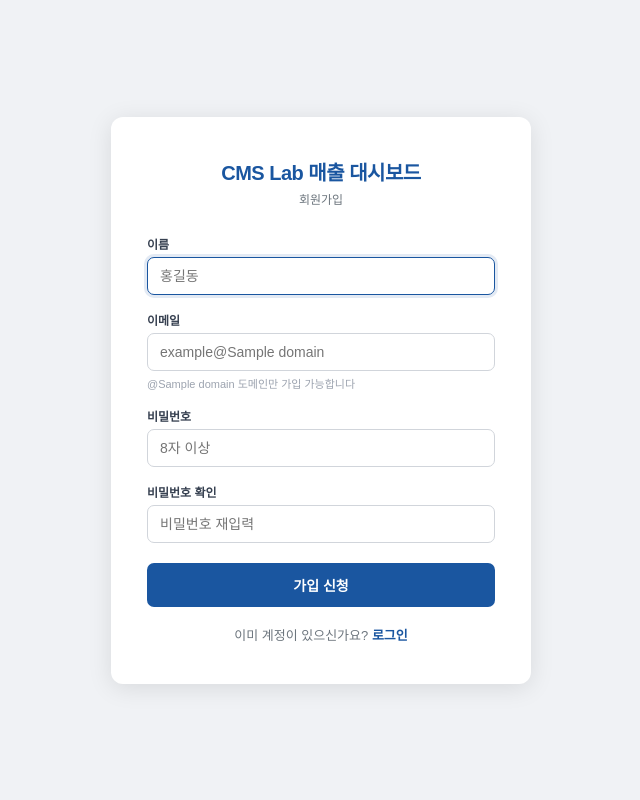
After one commit to lsmlub99/cmslab_sales_dash, a FastAPI app: template app/templates/register.html in a window 1280 px wide. The commit adds this page. Shown: the whole page, without its empty margins (319-959 px from the left). Run offline with FastAPI, Linux system fonts and the light colour scheme; the template is opened without the code that fills it: most values are stand-ins (such as "Sample title", 1, 10 or a date in 2020).

Commit message:
feat: 회원가입/승인 시스템 + 로그아웃 버튼
- 회원가입 페이지 추가 (도메인 제한: cms-lab.co.kr)
- 가입 후 관리자 승인 대기 상태로 생성
- 로그인 시 대기 중 안내 메시지 표시
- 대시보드/비교뷰 상단 로그아웃 바 주입
- 관리자 패널 승인 대기 섹션 추가

Co-Authored-By: Claude Sonnet 4.6 <noreply@anthropic.com>

```diff
--- a/app/routes/dashboard.py
+++ b/app/routes/dashboard.py
@@ -23,6 +23,40 @@ _NO_DATA_HTML = """
 </body></html>
 """
 
+_NAV_STYLE = """
+<style>
+#__cms-topnav{position:fixed;top:0;left:0;right:0;z-index:99999;
+  background:#1a56a0;padding:6px 20px;display:flex;align-items:center;
+  justify-content:space-between;font-family:'Malgun Gothic',sans-serif;
+  font-size:13px;box-shadow:0 2px 6px rgba(0,0,0,.2)}
+#__cms-topnav .nav-title{color:#fff;font-weight:700;letter-spacing:-.3px}
+#__cms-topnav .nav-right{display:flex;gap:14px;align-items:center}
+#__cms-topnav .nav-user{color:rgba(255,255,255,.75)}
+#__cms-topnav a{color:rgba(255,255,255,.85);text-decoration:none}
+#__cms-topnav a:hover{color:#fff}
+#__cms-topnav .nav-logout{background:rgba(255,255,255,.15);padding:3px 12px;
+  border-radius:5px;color:#fff !important}
+#__cms-topnav .nav-logout:hover{background:rgba(255,255,255,.28)}
+body{padding-top:36px !important}
+</style>
+"""
+
+
+def _inject_nav(html: str, user: User) -> str:
+    admin_link = '<a href="/admin">관리자</a>' if user.role == "admin" else ""
+    nav = f"""{_NAV_STYLE}
+<div id="__cms-topnav">
+  <span class="nav-title">CMS Lab 매출 대시보드</span>
+  <div class="nav-right">
+    <span class="nav-user">{user.name or user.email}</span>
+    {admin_link}
+    <a href="/logout" class="nav-logout">로그아웃</a>
+  </div>
+</div>"""
+    if "<body" in html:
+        return html.replace("<body", nav + "<body", 1)
+    return nav + html
+
 
 @router.get("/dashboard", response_class=HTMLResponse)
 async def dashboard(
@@ -38,7 +72,7 @@ async def dashboard(
 
     info = get_active_snapshot_info(db)
     base_date = info["base_date"] if info else ""
-    return HTMLResponse(make_dashboard_html(records, base_date))
+    return HTMLResponse(_inject_nav(make_dashboard_html(records, base_date), current_user))
 
 
 @router.get("/compare", response_class=HTMLResponse)
@@ -55,4 +89,4 @@ async def compare(
 
     info = get_active_snapshot_info(db)
     base_date = info["base_date"] if info else ""
-    return HTMLResponse(make_compare_html(records, base_date))
+    return HTMLResponse(_inject_nav(make_compare_html(records, base_date), current_user))
--- a/app/templates/login.html
+++ b/app/templates/login.html
@@ -45,6 +45,9 @@ input:focus{border-color:#1a56a0;box-shadow:0 0 0 3px rgba(26,86,160,.12)}
     </div>
     <button class="btn" type="submit">로그인</button>
   </form>
+  <div style="text-align:center;margin-top:18px;font-size:13px;color:#6c757d">
+    계정이 없으신가요? <a href="/register" style="color:#1a56a0;text-decoration:none;font-weight:600">회원가입</a>
+  </div>
 </div>
 </body>
 </html>
--- /dev/null
+++ b/app/templates/register.html
@@ -0,0 +1,78 @@
+<!DOCTYPE html>
+<html lang="ko">
+<head>
+<meta charset="UTF-8">
+<meta name="viewport" content="width=device-width, initial-scale=1">
+<title>회원가입 — CMS Lab 매출 대시보드</title>
+<style>
+*{box-sizing:border-box;margin:0;padding:0}
+body{font-family:'Malgun Gothic','Apple SD Gothic Neo',sans-serif;background:#f0f2f5;
+     display:flex;align-items:center;justify-content:center;min-height:100vh}
+.card{background:#fff;border-radius:12px;box-shadow:0 4px 24px rgba(0,0,0,.10);
+      padding:40px 36px;width:100%;max-width:420px}
+.logo{text-align:center;margin-bottom:28px}
+.logo h1{font-size:20px;color:#1a56a0;font-weight:700;letter-spacing:-.5px}
+.logo p{font-size:12px;color:#6c757d;margin-top:4px}
+label{display:block;font-size:12px;font-weight:600;color:#374151;margin-bottom:5px}
+input{width:100%;border:1px solid #d1d5db;border-radius:7px;padding:10px 12px;
+      font-size:14px;outline:none;transition:border .2s}
+input:focus{border-color:#1a56a0;box-shadow:0 0 0 3px rgba(26,86,160,.12)}
+.field{margin-bottom:16px}
+.btn{width:100%;background:#1a56a0;color:#fff;border:none;border-radius:7px;
+     padding:12px;font-size:14px;font-weight:600;cursor:pointer;transition:background .2s;margin-top:4px}
+.btn:hover{background:#154080}
+.error{background:#fef2f2;color:#b91c1c;border:1px solid #fecaca;
+       border-radius:7px;padding:10px 14px;font-size:13px;margin-bottom:16px;text-align:center}
+.success{background:#f0fdf4;color:#166534;border:1px solid #bbf7d0;
+         border-radius:7px;padding:16px;font-size:14px;margin-bottom:16px;text-align:center}
+.success strong{display:block;font-size:16px;margin-bottom:6px}
+.hint{font-size:11px;color:#9ca3af;margin-top:4px}
+.link-row{text-align:center;margin-top:18px;font-size:13px;color:#6c757d}
+.link-row a{color:#1a56a0;text-decoration:none;font-weight:600}
+</style>
+</head>
+<body>
+<div class="card">
+  <div class="logo">
+    <h1>CMS Lab 매출 대시보드</h1>
+    <p>회원가입</p>
+  </div>
+
+  {% if success %}
+  <div class="success">
+    <strong>가입 신청 완료!</strong>
+    관리자 승인 후 로그인이 가능합니다.<br>
+    승인은 담당자에게 문의해주세요.
+  </div>
+  <a href="/login" class="btn" style="display:block;text-align:center;text-decoration:none;line-height:1.8">로그인 페이지로</a>
+  {% else %}
+  {% if error %}
+  <div class="error">{{ error }}</div>
+  {% endif %}
+  <form method="post" action="/register">
+    <div class="field">
+      <label for="name">이름</label>
+      <input type="text" id="name" name="name" placeholder="홍길동" required autofocus>
+    </div>
+    <div class="field">
+      <label for="email">이메일</label>
+      <input type="email" id="email" name="email" placeholder="example@{{ domain }}" required>
+      <p class="hint">@{{ domain }} 도메인만 가입 가능합니다</p>
+    </div>
+    <div class="field">
+      <label for="password">비밀번호</label>
+      <input type="password" id="password" name="password" placeholder="8자 이상" required minlength="8">
+    </div>
+    <div class="field">
+      <label for="password2">비밀번호 확인</label>
+      <input type="password" id="password2" name="password2" placeholder="비밀번호 재입력" required>
+    </div>
+    <button class="btn" type="submit">가입 신청</button>
+  </form>
+  <div class="link-row">
+    이미 계정이 있으신가요? <a href="/login">로그인</a>
+  </div>
+  {% endif %}
+</div>
+</body>
+</html>
```
Also changed, not shown: app/routes/auth_routes.py (+65 -13 lines), app/templates/admin.html (+37 -0 lines).
